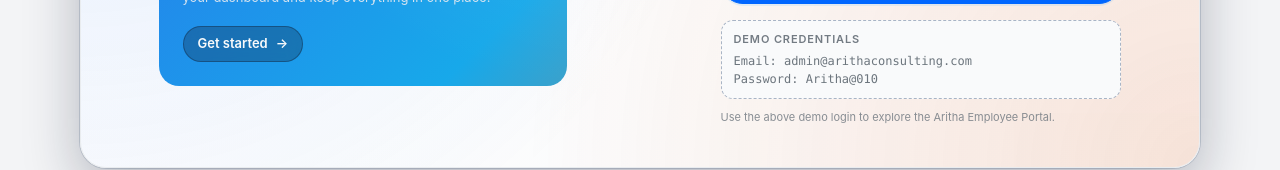
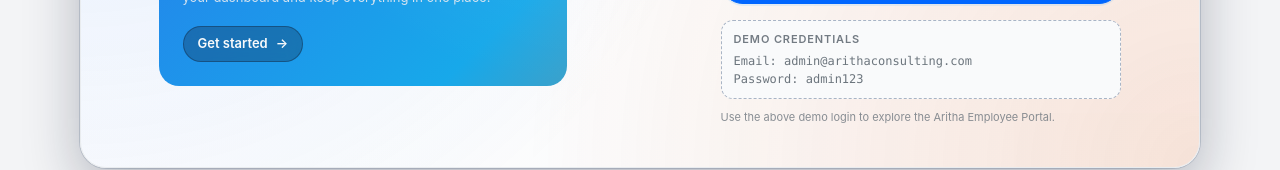
Before and after one commit to PrabhanjanAritha/EmployeeManagement-Aritha, a React (Vite) app: page /login in a window 1280 px wide. Shown: the part 482-652 px from the top of the page. Built offline with nearby package versions, Linux system fonts and the light colour scheme; no server answers.

Commit message:
password change --login

```diff
--- a/src/pages/Login.tsx
+++ b/src/pages/Login.tsx
@@ -513,7 +513,7 @@
                           Email:&nbsp;admin@arithaconsulting.com
                         </div>
                         <div className="ae-demo-cred">
-                          Password:&nbsp;Aritha@010
+                          Password:&nbsp;admin123
                         </div>
                       </div>
                     </div>
```
